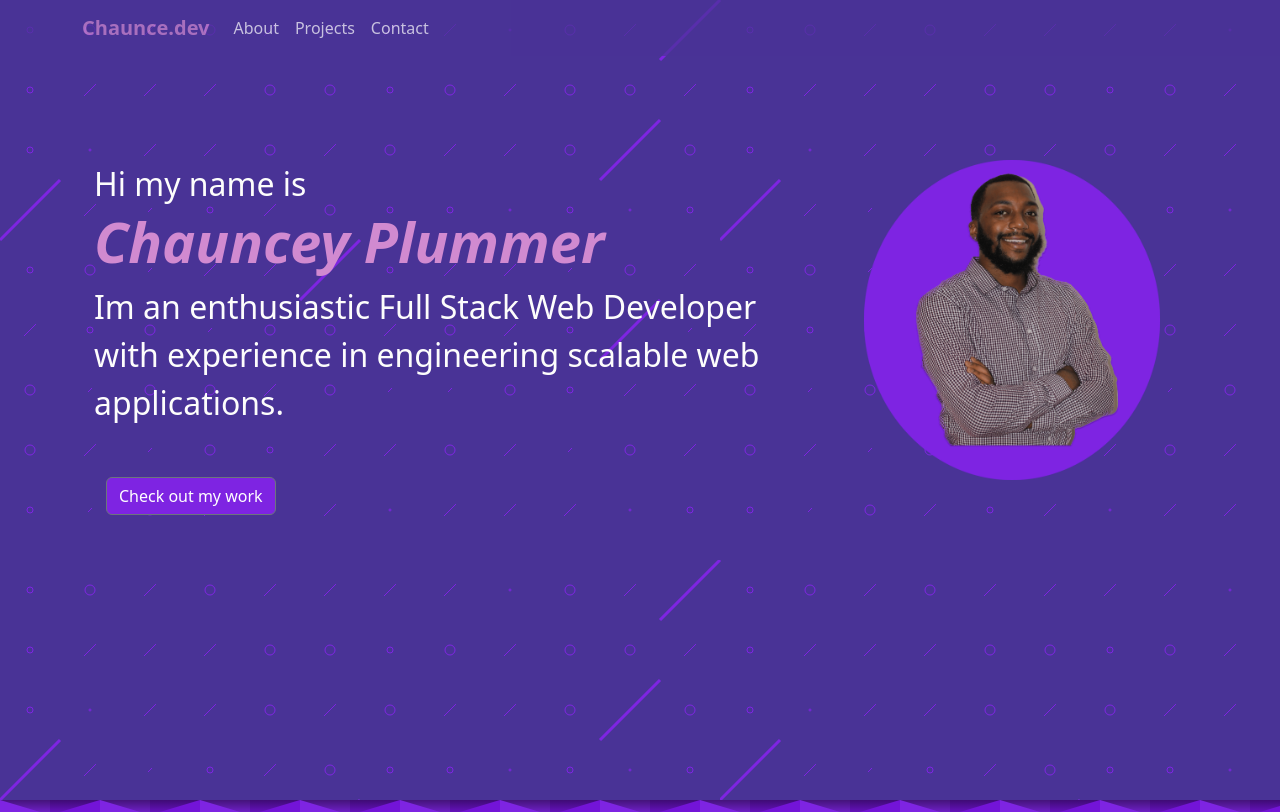
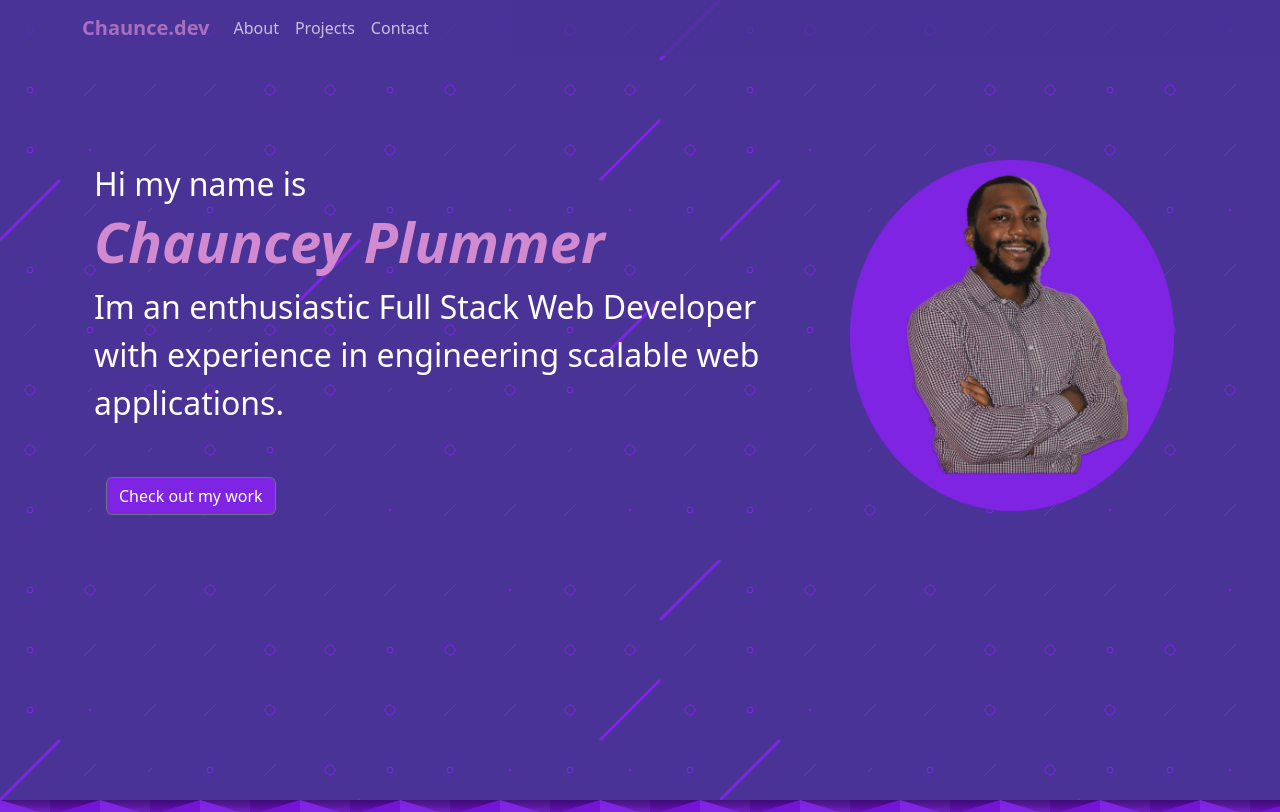
Before and after one commit to chaunceyplum/Portfolio-2.0, a React (Create React App) app: page / in a window 1280 px wide. Shown: the top 812 px of the page. Built offline with nearby package versions, Linux system fonts and the light colour scheme.

Commit message:
homescreen rendering issue fix (Image)

```diff
--- a/src/App.css
+++ b/src/App.css
@@ -1,8 +1,11 @@
+@media (max-width: 750px) {
+}
 * {
   margin: 0;
   padding: 0;
   color: #fdfdfc;
 }
+
 ul {
   list-style: none;
   padding: 0 0 0 0 !important;
--- a/src/components/Home.js
+++ b/src/components/Home.js
@@ -52,7 +52,12 @@ const Home = () => {
                       ></div> */}
                         <img
                           src={me}
-                          style={{ maxHeight: '40vh', maxWidth: '40vh' }}
+                          style={{
+                            maxHeight: '100%',
+                            maxWidth: '100%',
+                            // minWidth: '20vh',
+                            // minHeight: '20vh',
+                          }}
                         />
                       </Container>
                     </div>
```
